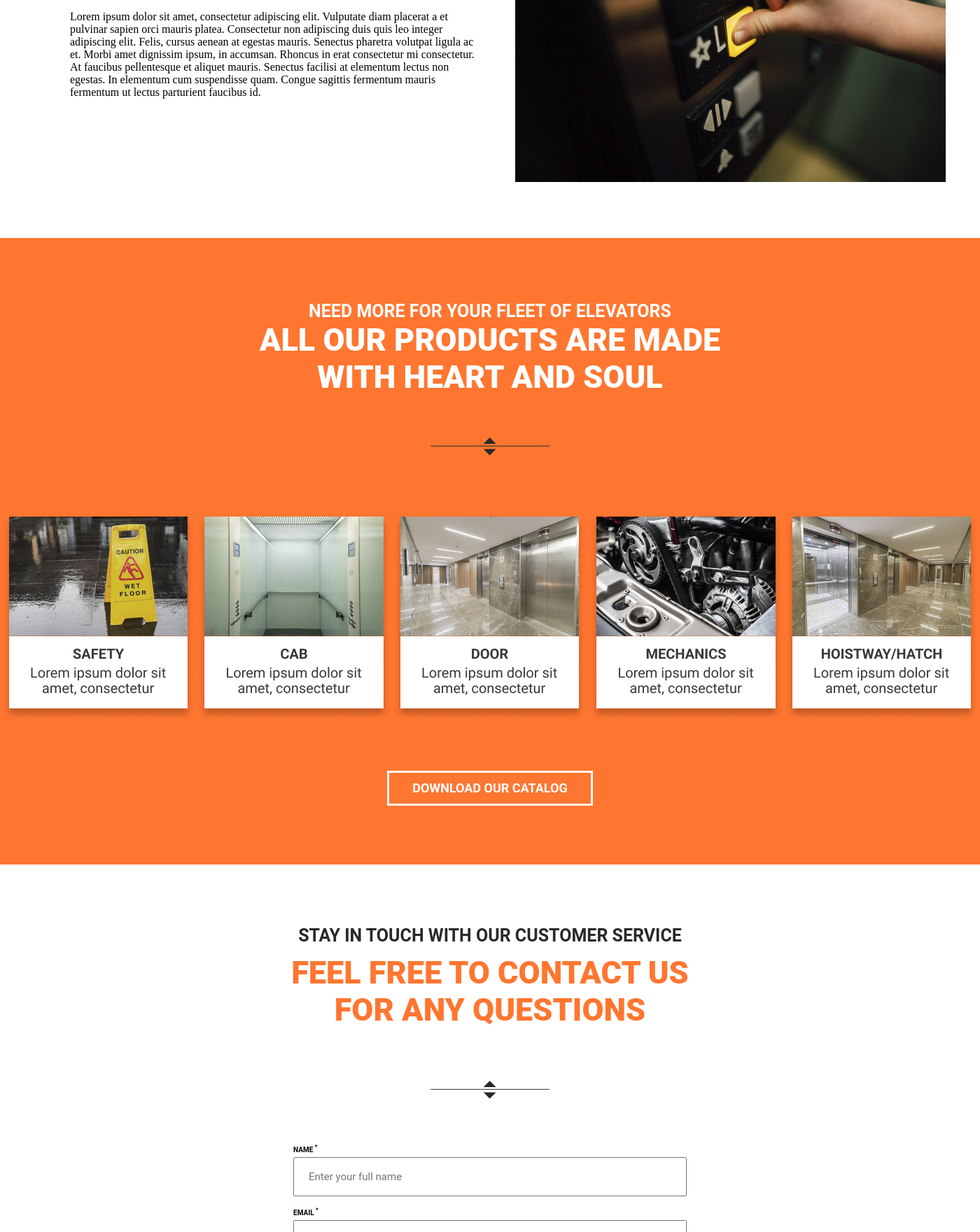
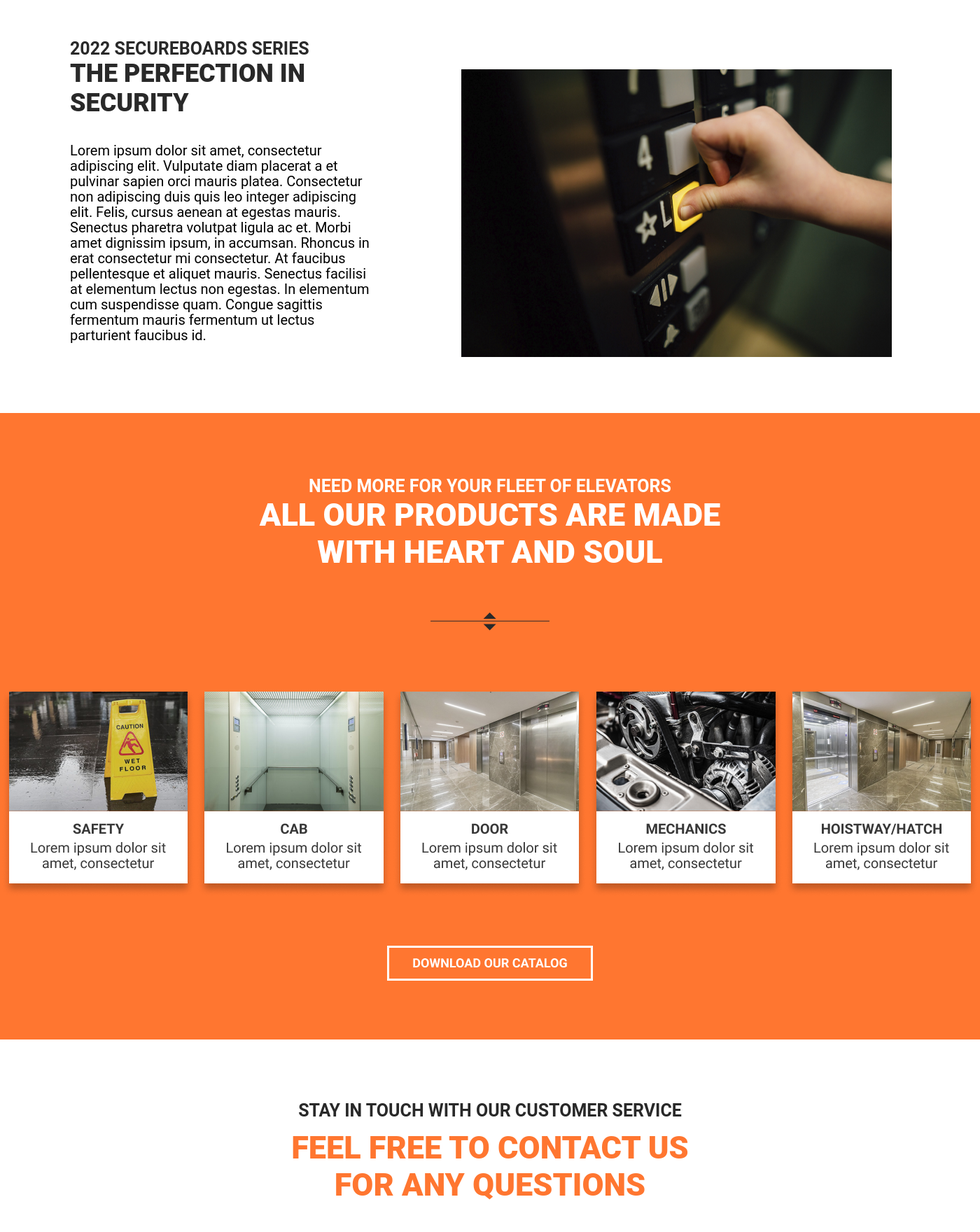
Before and after one commit to Btbdev/Sublight_Engines_Landing_Page, a PHP site: page / in a window 1400 px wide. Shown: the part 2400-4160 px from the top of the page at 70% size. Run offline with PHP 8.4, Linux system fonts and the light colour scheme.

Commit message:
commit for final merge

```diff
--- a/css/main.css
+++ b/css/main.css
@@ -31,7 +31,7 @@ body {
     text-transform: uppercase;
     color: #FFFFFF;
     white-space: nowrap;
-    padding-right: 70px;;
+    padding-right: 115px;;
   }
 
   header img {
@@ -68,6 +68,7 @@ body {
     text-align: center;
     width: 100%;
     display: block;
+    padding-top: 250px;
 }
 
 .test span {
@@ -104,7 +105,6 @@ section#services {
 
 
 .rectangle2 {
-
     width: 100%;
     padding-bottom: 104px;
     background-color: #383838;
@@ -226,8 +226,13 @@ h2 {
 
 .textsection p {
     display: block;
-    width: 586px;
-
+    width: 100%;
+    font-family: 'Roboto';
+    font-style: normal;
+    font-weight: 400;
+    font-size: 20px;
+    line-height: 22px;
+    color: #000000;
 }
 
 .textsection img {
@@ -389,7 +394,7 @@ label {
 }
 
 .wrapperform img {
-    padding-bottom: 50px;
+    padding-bottom: 40px;
 }
 
 .wrapperform span {
@@ -413,6 +418,7 @@ h5 {
     text-align: center;
     text-transform: uppercase;
     color: #FF7630;
+
 }
 
 .formbutton2 {
@@ -498,12 +504,11 @@ input[type="text"] {
     font-style: normal;
     font-weight: 900;
     font-size: 45px;
-    height: 254px;
+    height: 53px;
     line-height: 254px;
     color: #FF7630;
     width: 50%;
-    padding-right: 0px;
-    padding-left: 258px;
+    padding-left: 280px;
 }
 
 .rectangle8 img {
--- a/index.html
+++ b/index.html
@@ -177,7 +177,7 @@
                             <input type="text" name="name" class="boxsize" placeholder="Enter your full name">
                         </div>
                         <div class="email">
-                            <label>Email <sup>*</sup></label>
+                            <label>Email address <sup>*</sup></label>
                             <input type="text" name="email" class="boxsize" placeholder="yourname@company.com">
                         </div>
                         <div class="holder">
```
